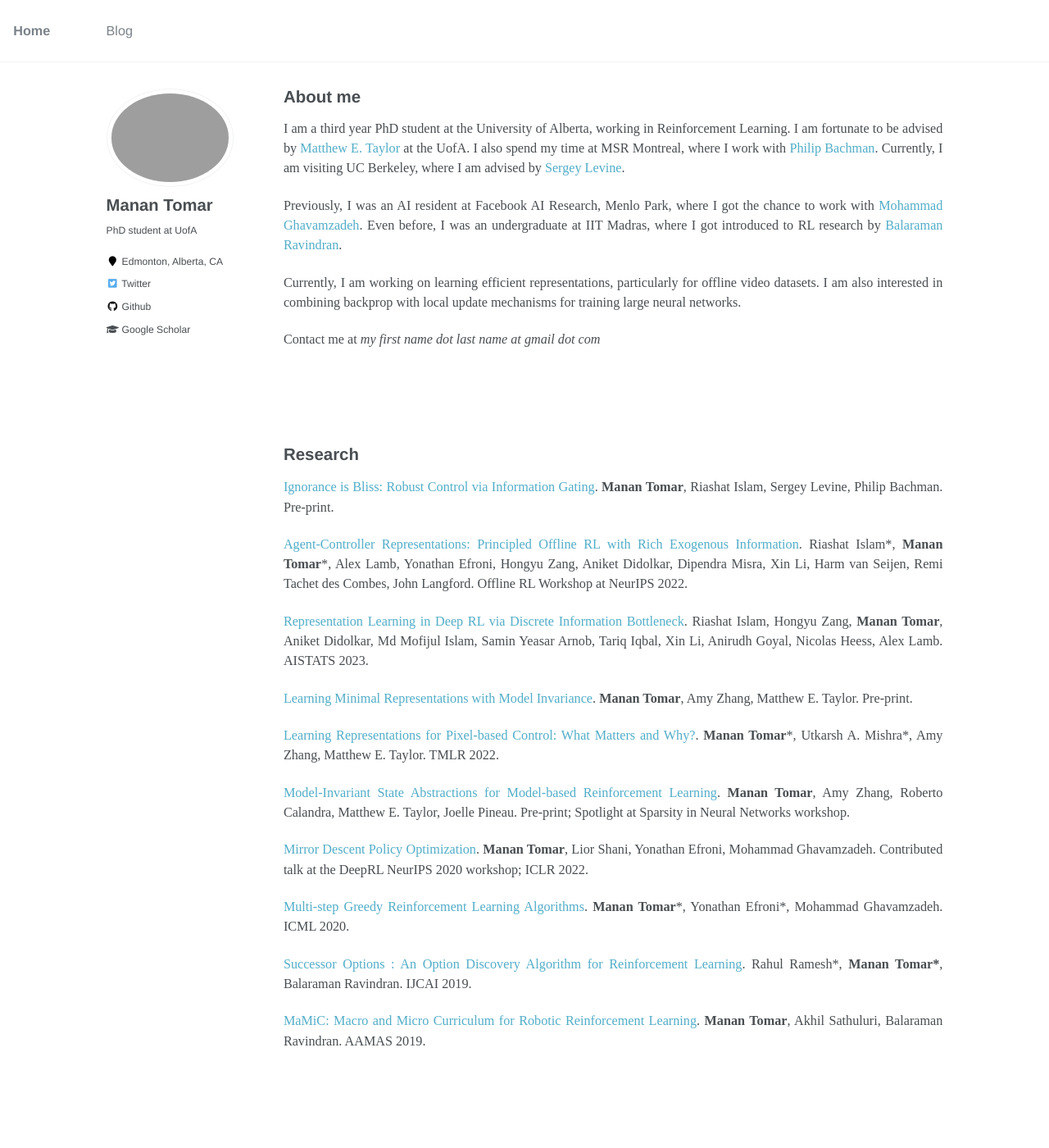
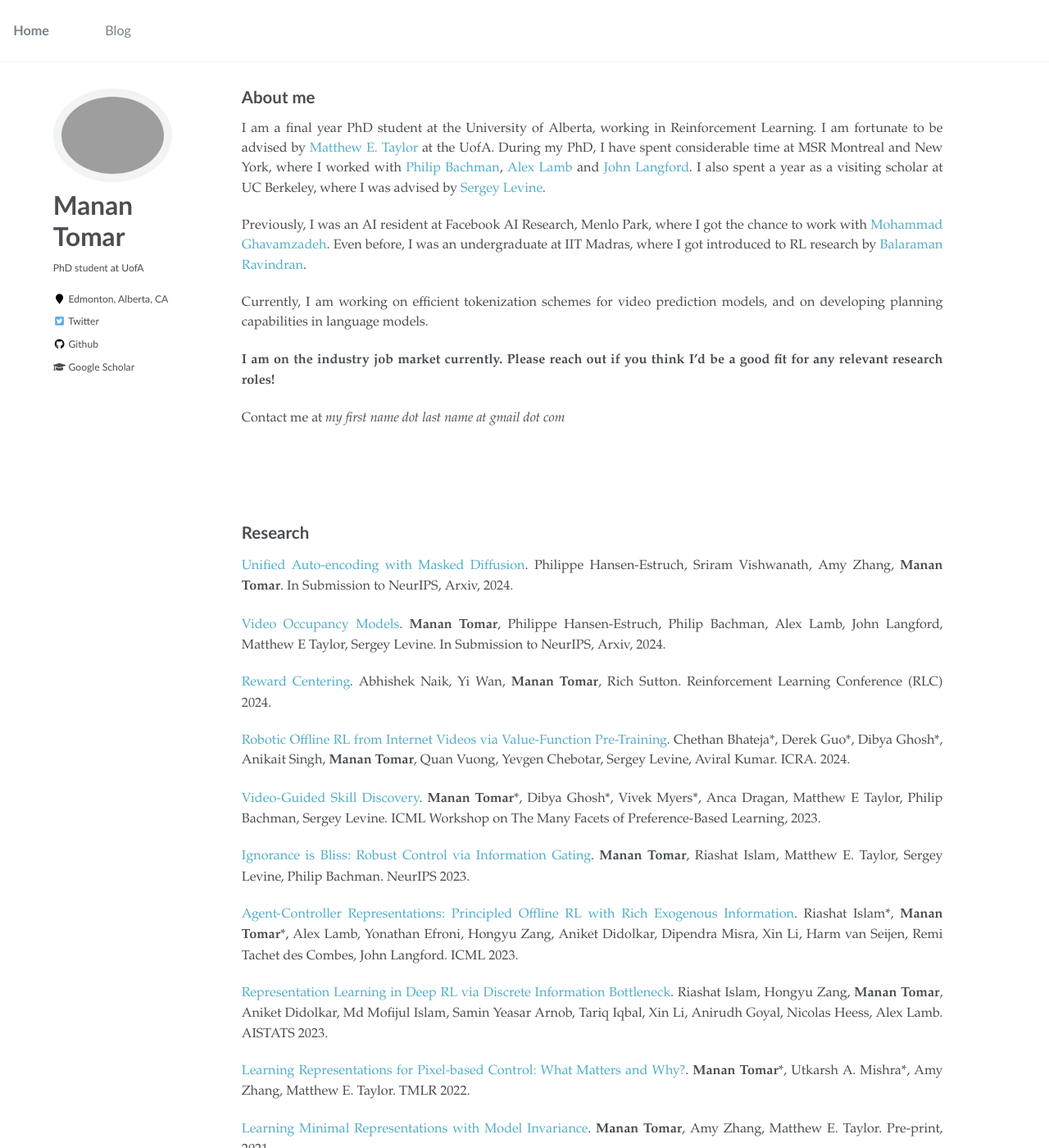
Before and after one commit to manantomar/manantomar.github.io, a Jekyll site: the page built from _pages/about.md, in a window 1280 px wide and 1400 px high. Shown: the whole window at 82% size. Built offline with Jekyll 4.4.1, drawn with Linux system fonts in a browser that asks for light colours; some of the changed text lies outside the part shown.

Commit message:
update June 2024

```diff
--- a/Gemfile
+++ b/Gemfile
@@ -25,3 +25,5 @@ group :jekyll_plugins do
   gem 'jekyll-sitemap'
   gem 'hawkins'
 end
+
+gem "webrick", "~> 1.8"
--- a/_pages/about.md
+++ b/_pages/about.md
@@ -9,12 +9,13 @@ redirect_from:
   - /about.html
 ---
 
-I am a third year PhD student at the University of Alberta, working in Reinforcement Learning. I am fortunate to be advised by [Matthew E. Taylor](https://drmatttaylor.net/) at the UofA. I also spend my time at MSR Montreal, where I work with [Philip Bachman](https://www.microsoft.com/en-us/research/people/phbachma/). Currently, I am visiting UC Berkeley, where I am advised by [Sergey Levine](https://people.eecs.berkeley.edu/~svlevine/).
-
+I am a final year PhD student at the University of Alberta, working in Reinforcement Learning. I am fortunate to be advised by [Matthew E. Taylor](https://drmatttaylor.net/) at the UofA. During my PhD, I have spent considerable time at MSR Montreal and New York, where I worked with [Philip Bachman](https://www.microsoft.com/en-us/research/people/phbachma/), [Alex Lamb](https://sites.google.com/view/alexmlamb/home) and [John Langford](https://www.microsoft.com/en-us/research/people/jcl/). I also spent a year as a visiting scholar at UC Berkeley, where I was advised by [Sergey Levine](https://people.eecs.berkeley.edu/~svlevine/).
 
 Previously, I was an AI resident at Facebook AI Research, Menlo Park, where I got the chance to work with [Mohammad Ghavamzadeh](https://mohammadghavamzadeh.github.io/). Even before, I was an undergraduate at IIT Madras, where I got introduced to RL research by [Balaraman Ravindran](https://www.cse.iitm.ac.in/~ravi/).
 
-Currently, I am working on learning efficient representations, particularly for offline video datasets. I am also interested in combining backprop with local update mechanisms for training large neural networks.
+Currently, I am working on efficient tokenization schemes for video prediction models, and on developing planning capabilities in language models.
+
+**I am on the industry job market currently. Please reach out if you think I'd be a good fit for any relevant research roles!**
 
 Contact me at <em> my first name dot last name at gmail dot com </em>
 
@@ -22,17 +23,27 @@ Contact me at <em> my first name dot last name at gmail dot com </em>
 
 # Research
 
-[Ignorance is Bliss: Robust Control via Information Gating](https://arxiv.org/abs/2303.06121). **Manan Tomar**, Riashat Islam, Sergey Levine, Philip Bachman. Pre-print.
+[Unified Auto-encoding with Masked Diffusion](). Philippe Hansen-Estruch, Sriram Vishwanath, Amy Zhang, **Manan Tomar**. In Submission to NeurIPS, Arxiv, 2024.
 
-[Agent-Controller Representations: Principled Offline RL with Rich Exogenous Information](https://arxiv.org/abs/2211.00164). Riashat Islam\*, **Manan Tomar**\*, Alex Lamb, Yonathan Efroni, Hongyu Zang, Aniket Didolkar, Dipendra Misra, Xin Li, Harm van Seijen, Remi Tachet des Combes, John Langford. Offline RL Workshop at NeurIPS 2022.
+[Video Occupancy Models](). **Manan Tomar**, Philippe Hansen-Estruch, Philip Bachman, Alex Lamb, John Langford, Matthew E Taylor, Sergey Levine. In Submission to NeurIPS, Arxiv, 2024.
+
+[Reward Centering](https://arxiv.org/abs/2405.09999). Abhishek Naik, Yi Wan, **Manan Tomar**, Rich Sutton. Reinforcement Learning Conference (RLC) 2024.
+
+[Robotic Offline RL from Internet Videos via Value-Function Pre-Training](https://arxiv.org/pdf/2309.13041). Chethan Bhateja\*, Derek Guo\*, Dibya Ghosh\*, Anikait Singh, **Manan Tomar**, Quan Vuong, Yevgen Chebotar, Sergey Levine, Aviral Kumar. ICRA. 2024.
+
+[Video-Guided Skill Discovery](https://openreview.net/pdf?id=lF3eFxpfSq). **Manan Tomar**\*, Dibya Ghosh\*, Vivek Myers\*, Anca Dragan, Matthew E Taylor, Philip Bachman, Sergey Levine. ICML Workshop on The Many Facets of Preference-Based Learning, 2023.
+
+[Ignorance is Bliss: Robust Control via Information Gating](https://arxiv.org/abs/2303.06121). **Manan Tomar**, Riashat Islam, Matthew E. Taylor, Sergey Levine, Philip Bachman. NeurIPS 2023.
+
+[Agent-Controller Representations: Principled Offline RL with Rich Exogenous Information](https://arxiv.org/abs/2211.00164). Riashat Islam\*, **Manan Tomar**\*, Alex Lamb, Yonathan Efroni, Hongyu Zang, Aniket Didolkar, Dipendra Misra, Xin Li, Harm van Seijen, Remi Tachet des Combes, John Langford. ICML 2023.
 
 [Representation Learning in Deep RL via Discrete Information Bottleneck](https://arxiv.org/abs/2212.13835). Riashat Islam, Hongyu Zang, **Manan Tomar**, Aniket Didolkar, Md Mofijul Islam, Samin Yeasar Arnob, Tariq Iqbal, Xin Li, Anirudh Goyal, Nicolas Heess, Alex Lamb. AISTATS 2023.
 
-[Learning Minimal Representations with Model Invariance](https://openreview.net/pdf?id=v3LXWP63qOZ). **Manan Tomar**, Amy Zhang, Matthew E. Taylor. Pre-print.
-
 [Learning Representations for Pixel-based Control: What Matters and Why?](https://arxiv.org/pdf/2111.07775.pdf). **Manan Tomar**\*, Utkarsh A. Mishra\*, Amy Zhang, Matthew E. Taylor. TMLR 2022.
 
-[Model-Invariant State Abstractions for Model-based Reinforcement Learning](https://arxiv.org/pdf/2102.09850.pdf). **Manan Tomar**, Amy Zhang, Roberto Calandra, Matthew E. Taylor, Joelle Pineau. Pre-print; Spotlight at Sparsity in Neural Networks workshop.
+[Learning Minimal Representations with Model Invariance](https://openreview.net/pdf?id=v3LXWP63qOZ). **Manan Tomar**, Amy Zhang, Matthew E. Taylor. Pre-print, 2021.
+
+[Model-Invariant State Abstractions for Model-based Reinforcement Learning](https://arxiv.org/pdf/2102.09850.pdf). **Manan Tomar**, Amy Zhang, Roberto Calandra, Matthew E. Taylor, Joelle Pineau. Spotlight at Sparsity in Neural Networks workshop, 2021.
 
 [Mirror Descent Policy Optimization](https://arxiv.org/abs/2005.09814.pdf). **Manan Tomar**, Lior Shani, Yonathan Efroni, Mohammad Ghavamzadeh. Contributed talk at the DeepRL NeurIPS 2020 workshop; ICLR 2022.
 
--- a/_sass/_page.scss
+++ b/_sass/_page.scss
@@ -6,7 +6,7 @@
   @include container;
   @include clearfix;
   margin-top: 2em;
-  padding-left: 8em;
+  padding-left: 4em;
   padding-right: 8em;
   animation: intro 0.3s both;
   animation-delay: 0.35s;
--- a/_sass/_sidebar.scss
+++ b/_sass/_sidebar.scss
@@ -26,7 +26,7 @@
 
 
   @include breakpoint($x-large) {
-    padding-right: 0;
+    padding-right: 20px;
   }
 
   h2, h3, h4, h5, h6 {
@@ -87,8 +87,8 @@
     border-radius: 50%;
 
     @include breakpoint($large) {
-      padding: 5px;
-      border: 1px solid $border-color;
+      padding: 0px;
+      border: 10px solid $border-color;
     }
   }
 }
@@ -118,7 +118,7 @@
 }
 .sidebar .author__name {
   font-family: $sans-serif;
-  font-size: $type-size-4;
+  font-size: $type-size-2;
 }
 
 .author__bio {
--- a/_sass/_variables.scss
+++ b/_sass/_variables.scss
@@ -13,9 +13,9 @@ $paragraph-indent           : false; // true, false (default)
 $indent-var                 : 1.3em;
 
 /* system typefaces */
-$serif                      : Georgia, Times, serif;
-$sans-serif                 : 'Helvetica Neue'; /*, -apple-system, ".SFNSText-Regular", "San Francisco", "Roboto", "Segoe UI", "Helvetica Neue", "Lucida Grande", Arial, sans-serif;*/
-$monospace                  : Monaco, Consolas, "Lucida Console", monospace;
+$serif                      : Optima; /*Georgia, Times, serif;*/
+$sans-serif                 : Optima, serif; /*'Helvetica Neue'; /*, -apple-system, ".SFNSText-Regular", "San Francisco", "Roboto", "Segoe UI", "Helvetica Neue", "Lucida Grande", Arial, sans-serif;*/
+$monospace                  : monospace;
 
 /* sans serif typefaces */
 $sans-serif-narrow          : $sans-serif;
@@ -29,10 +29,12 @@ $calisto                    : "Calisto MT", serif;
 $garamond                   : Garamond, serif;
 $verdana                    : Verdana;
 $ptserif                    : 'PT Serif';
+$palatino                   : Palatino, serif;
+$optima                     : Optima;
 
-$global-font-family         : $ptserif;
-$header-font-family         : $helvetica;
-$caption-font-family        : $helvetica;
+$global-font-family         : $palatino;
+$header-font-family         : $optima;
+$caption-font-family        : $palatino;
 
 /* type scale */
 $type-size-1                : 1.81em; //2.441em;  // ~39.056px
```
Also changed, not shown: _posts/2018-04-10-blogpost.md (+1 -1 lines), _posts/2020-11-07-blogpost.md (+1 -1 lines), Gemfile.lock.
